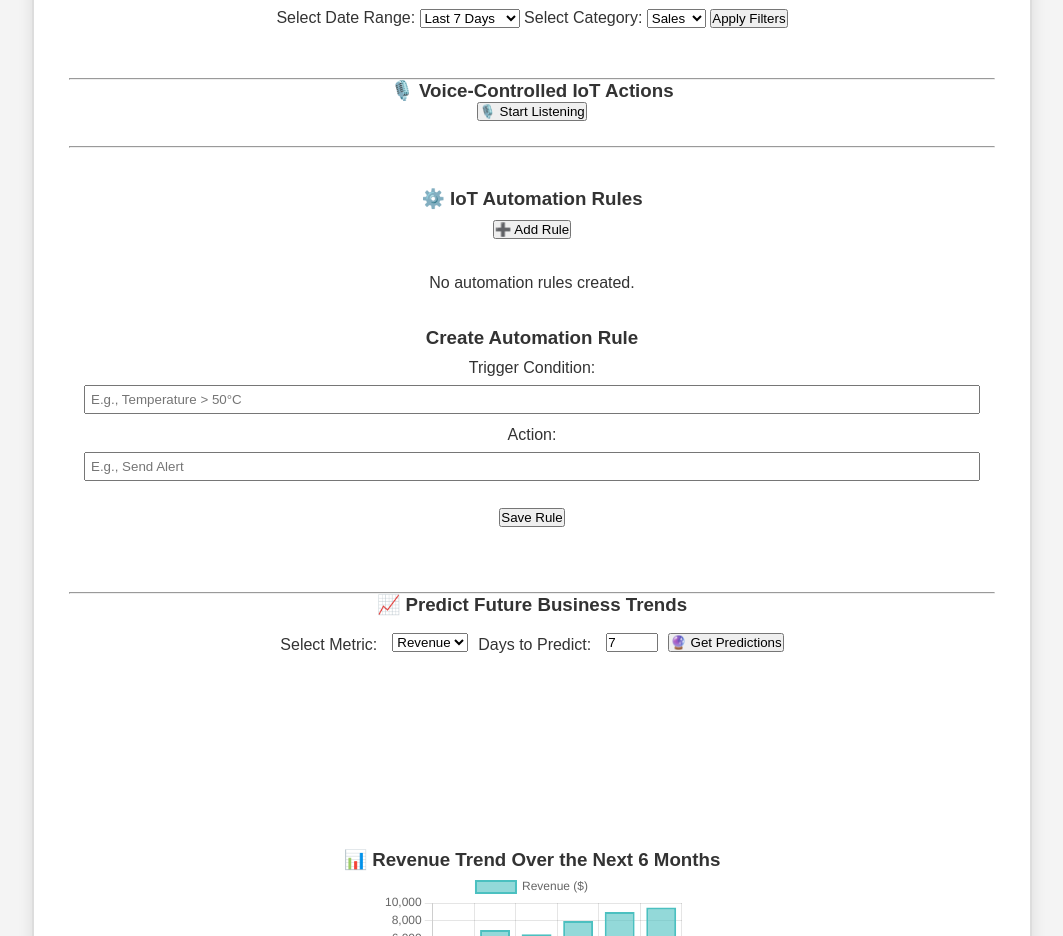
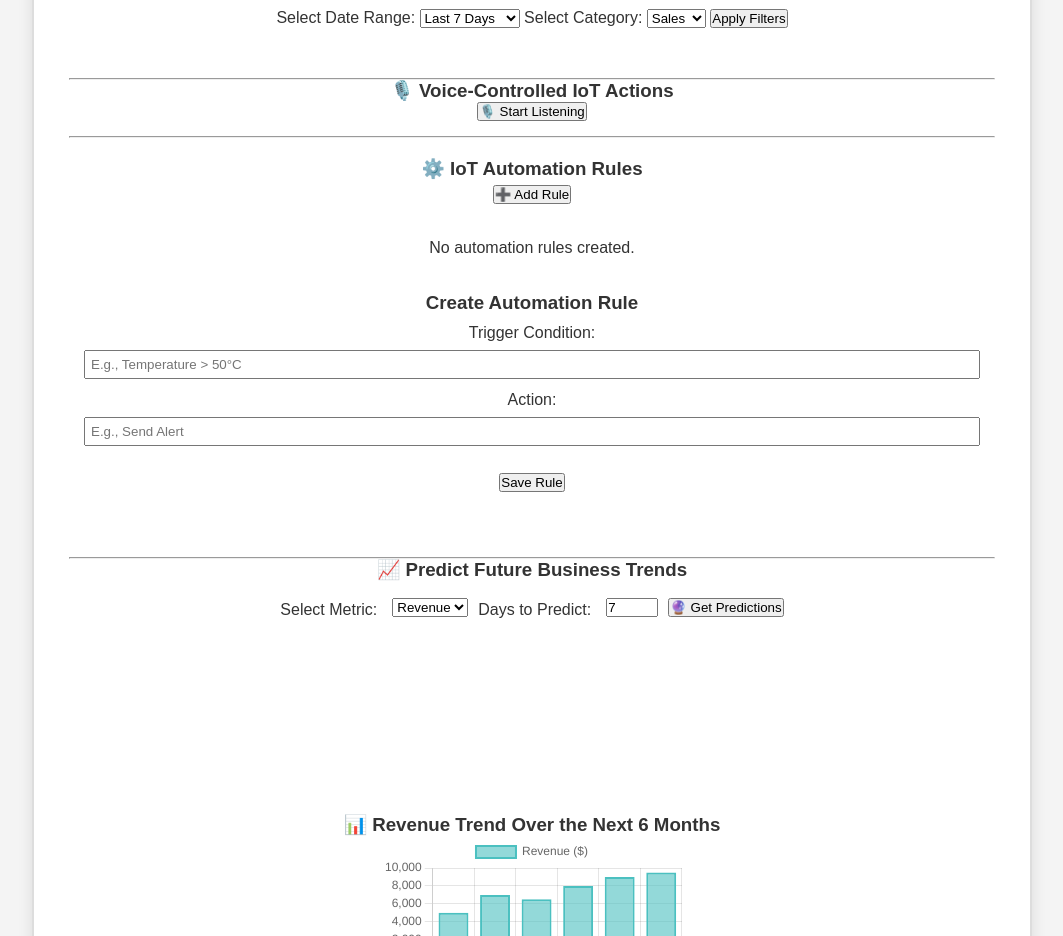
Before and after one commit to JoshZ2327/AIBIoT, a plain HTML site: page dashboard.html in a window 1280 px wide. Shown: the part 1560-2496 px from the top of the page, without its empty margins (108-1171 px from the left). Drawn offline with nearby package versions, Linux system fonts and the light colour scheme; no server answers; files whose address does not match are found by name.

Commit message:
Update dashboard.html

```diff
--- a/dashboard.html
+++ b/dashboard.html
@@ -229,10 +229,9 @@
     <h3>🎙️ Voice-Controlled IoT Actions</h3>
 <button onclick="startVoiceCommand()" class="voice-btn">🎙️ Start Listening</button>
 <p id="voice-command-status" style="font-weight: bold; margin-top: 10px;"></p>
-<hr style="margin-top: 25px; margin-bottom: 40px;">
+<hr style="margin-top: 15px; margin-bottom: 20px;">
 
-<h3 style="margin-bottom: 10px;">⚙️ IoT Automation Rules</h3>
-
+<h3 style="margin-bottom: 5px;">⚙️ IoT Automation Rules</h3>
 <!-- ✅ Add spacing between title and button -->
 <button onclick="openAutomationModal()" style="margin-bottom: 20px;">➕ Add Rule</button>
 
```
